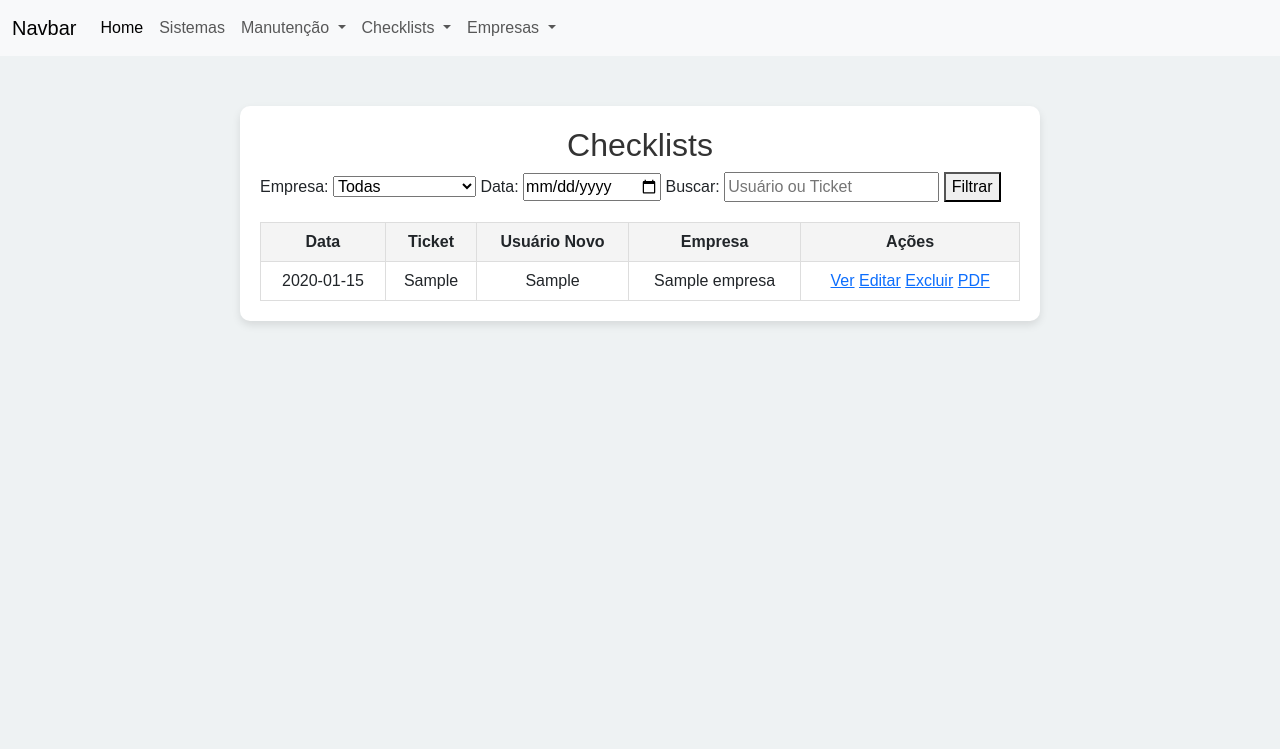
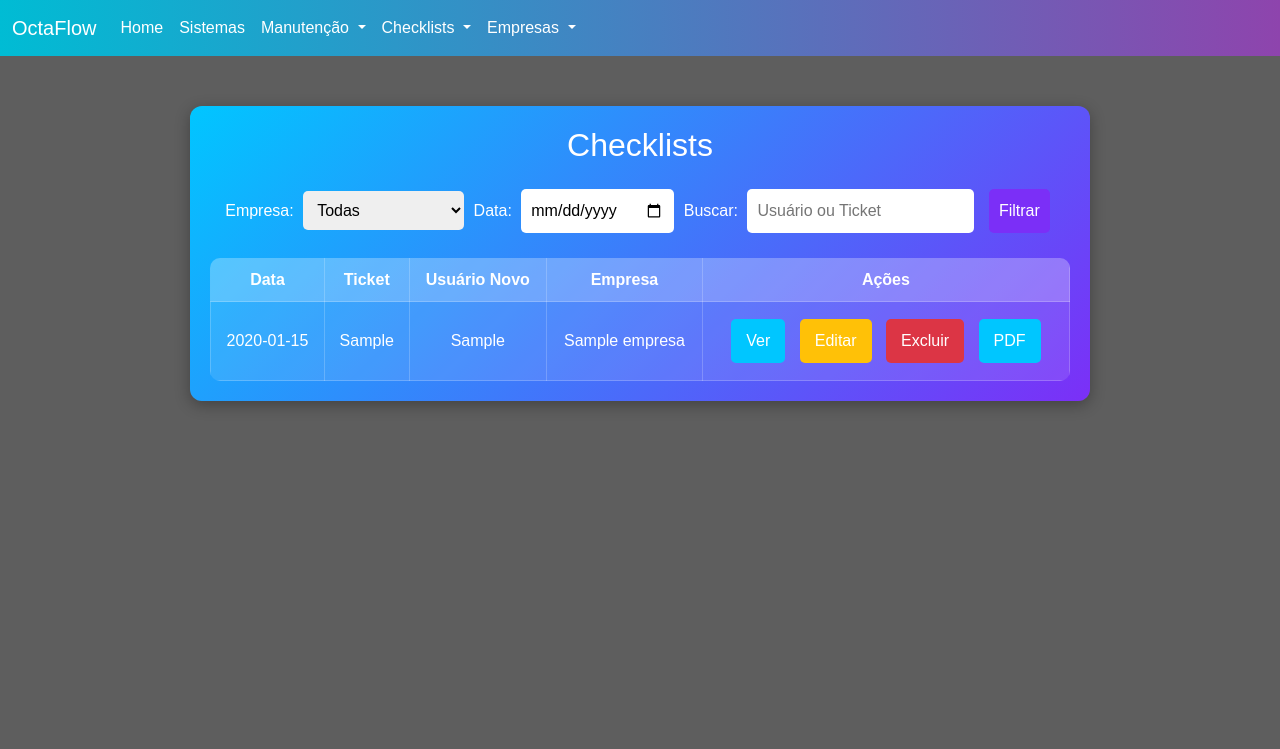
Before and after one commit to Marcos-VMF/OctaFlow, a PHP site: page / in a window 1280 px wide. Shown: the top 749 px of the page. Run offline with PHP 8.4, Linux system fonts and the light colour scheme; tables that the repository leaves empty hold one stand-in row (values such as "Sample post").

Commit message:
Pequenos ajustes

```diff
--- a/index.php
+++ b/index.php
@@ -26,63 +26,72 @@ $result = $conn->query($query);
 $empresas = $conn->query("SELECT * FROM empresas ORDER BY nome ASC");
 ?>
 
-<!doctype html>
 <html lang="en">
   <head>
     <meta charset="utf-8">
     <meta name="viewport" content="width=device-width, initial-scale=1">
     <title>OctaFlow</title>
-    <style>body {
-            font-family: Arial, sans-serif;
-            background-color: #eef2f3;
+    <style>
+        body {
+            font-family: 'Arial', sans-serif;
+            background-color:rgb(94, 94, 94);
             margin: 0;
             padding: 0;
+            color: #fff;
         }
         .container {
-            max-width: 800px;
+            max-width: 900px;
             margin: 50px auto;
             padding: 20px;
-            background: #fff;
-            border-radius: 10px;
-            box-shadow: 0 4px 8px rgba(0, 0, 0, 0.1);
+            background: linear-gradient(135deg, #00c6ff, #7b2ff7);
+            border-radius: 12px;
+            box-shadow: 0 4px 15px rgba(0, 0, 0, 0.3);
+            text-align: center;
         }
         h2 {
-            text-align: center;
-            color: #333;
+            color: #fff;
+            margin-bottom: 20px;
         }
         table {
             width: 100%;
             border-collapse: collapse;
             margin-top: 20px;
+            background: rgba(255, 255, 255, 0.1);
+            border-radius: 10px;
+            overflow: hidden;
         }
         th, td {
-            padding: 10px;
-            border: 1px solid #ddd;
+            padding: 12px;
+            border: 1px solid rgba(255, 255, 255, 0.2);
             text-align: center;
         }
         th {
-            background-color: #f4f4f4;
+            background-color: rgba(255, 255, 255, 0.2);
         }
         .btn {
-            padding: 8px 12px;
-            margin: 2px;
-            text-decoration: none;
+            padding: 10px 15px;
+            margin: 5px;
             border-radius: 5px;
+            border: none;
+            color: #fff;
             cursor: pointer;
+        }
+        .btn-view { background-color: #00c6ff; }
+        .btn-edit { background-color: #ffc107; }
+        .btn-delete { background-color: #dc3545; }
+        .btn:hover { opacity: 0.8; }
+        input, select, button {
+            padding: 10px;
+            border-radius: 5px;
             border: none;
+            margin: 5px;
         }
-        .btn-view {
-            background-color: #17a2b8;
-            color: #fff;
+        button {
+            background: #7b2ff7;
+            color: white;
+            cursor: pointer;
         }
-        .btn-edit {
-            background-color: #ffc107;
-            color: #fff;
-        }
-        .btn-delete {
-            background-color: #dc3545;
-            color: #fff;
-        }</style>
+    </style>
   </head>
   <body>
     <div class="container">
@@ -92,7 +101,9 @@ $empresas = $conn->query("SELECT * FROM empresas ORDER BY nome ASC");
             <select name="empresa_id">
                 <option value="">Todas</option>
                 <?php while ($empresa = $empresas->fetch_assoc()) { ?>
-                <option value="<?= $empresa['id'] ?>" <?= ($empresa_id == $empresa['id']) ? 'selected' : '' ?>><?= htmlspecialchars($empresa['nome']) ?></option>
+                    <option value="<?= $empresa['id'] ?>" <?= ($empresa_id == $empresa['id']) ? 'selected' : '' ?>>
+                        <?= htmlspecialchars($empresa['nome']) ?>
+                    </option>
                 <?php } ?>
             </select>
             <label>Data:</label>
@@ -101,6 +112,8 @@ $empresas = $conn->query("SELECT * FROM empresas ORDER BY nome ASC");
             <input type="text" name="busca" placeholder="Usuário ou Ticket" value="<?= htmlspecialchars($busca) ?>">
             <button type="submit">Filtrar</button>
         </form>
+
+
 
         <table>
             <tr>
@@ -116,28 +129,16 @@ $empresas = $conn->query("SELECT * FROM empresas ORDER BY nome ASC");
                     <td><?= htmlspecialchars($row['ticket']) ?></td>
                     <td><?= htmlspecialchars($row['usuario_novo']) ?></td>
                     <td><?= htmlspecialchars($row['empresa_nome']) ?></td>
-                <td class="actions">
-                    <a href="#" class="ver-checklist" data-id="<?= $row['id'] ?>">Ver</a>
-                    <a href="php/checklists/editar_checklist.php?id=<?= $row['id'] ?>">Editar</a>
-                    <a href="php/checklists/excluir_checklist.php?id=<?= $row['id'] ?>" onclick="return confirm('Tem certeza?')">Excluir</a>
-                    <a href="php/checklists/exportar_pdf.php?id=<?= $row['id'] ?>">PDF</a>
+                    <td>
+                        <a href="#" class="btn btn-view">Ver</a>
+                        <a href="php/checklists/editar_checklist.php?id=<?= $row['id'] ?>" class="btn btn-edit">Editar</a>
+                        <a href="php/checklists/excluir_checklist.php?id=<?= $row['id'] ?>" class="btn btn-delete" onclick="return confirm('Tem certeza?')">Excluir</a>
+                        <a href="php/checklists/exportar_pdf.php?id=<?= $row['id'] ?>" class="btn btn-view">PDF</a>
                     </td>
                 </tr>
             <?php } ?>
         </table>
     </div>
-
-<!-- Modal -->
-<div id="modal" class="modal">
-    <div class="modal-content">
-        <span class="close-modal">&times;</span>
-        <h3>Detalhes do Checklist</h3>
-        <div id="modal-body">
-            <p>Carregando...</p>
-        </div>
-    </div>
-</div>
-
 <script>
     document.addEventListener("DOMContentLoaded", function() {
         // Função para abrir o modal e carregar os detalhes do checklist
--- a/navbar.php
+++ b/navbar.php
@@ -2,22 +2,22 @@
 
 <script src="https://cdn.jsdelivr.net/npm/bootstrap@5.3.3/dist/js/bootstrap.bundle.min.js" integrity="sha384-YvpcrYf0tY3lHB60NNkmXc5s9fDVZLESaAA55NDzOxhy9GkcIdslK1eN7N6jIeHz" crossorigin="anonymous"></script>
 
-<nav class="navbar navbar-expand-lg bg-body-tertiary">
+<nav class="navbar navbar-expand-lg" style="background: linear-gradient(90deg, #00bcd4, #8e44ad);">
       <div class="container-fluid">
-        <a class="navbar-brand" href="#">Navbar</a>
+        <a class="navbar-brand text-white" href="#">OctaFlow</a>
         <button class="navbar-toggler" type="button" data-bs-toggle="collapse" data-bs-target="#navbarNavDropdown" aria-controls="navbarNavDropdown" aria-expanded="false" aria-label="Toggle navigation">
           <span class="navbar-toggler-icon"></span>
         </button>
         <div class="collapse navbar-collapse" id="navbarNavDropdown">
           <ul class="navbar-nav">
           <li class="nav-item">
-            <a class="nav-link active" aria-current="page" href="/OctaFlow/index.php">Home</a>
+            <a class="nav-link text-white" aria-current="page" href="/OctaFlow/index.php">Home</a>
             </li>
             <li class="nav-item">
-            <a class="nav-link" href="/OctaFlow/php/sistemas/listar_sistemas.php">Sistemas</a>
+            <a class="nav-link text-white" href="/OctaFlow/php/sistemas/listar_sistemas.php">Sistemas</a>
             </li>
             <li class="nav-item dropdown">
-            <a class="nav-link dropdown-toggle" href="#" role="button" data-bs-toggle="dropdown" aria-expanded="false">
+            <a class="nav-link dropdown-toggle text-white" href="#" role="button" data-bs-toggle="dropdown" aria-expanded="false">
                 Manutenção
             </a>
             <ul class="dropdown-menu">
@@ -26,7 +26,7 @@
             </ul>
             </li>
             <li class="nav-item dropdown">
-            <a class="nav-link dropdown-toggle" href="#" role="button" data-bs-toggle="dropdown" aria-expanded="false">
+            <a class="nav-link dropdown-toggle text-white" href="#" role="button" data-bs-toggle="dropdown" aria-expanded="false">
                 Checklists
             </a>
             <ul class="dropdown-menu">
@@ -35,7 +35,7 @@
             </ul>
             </li>
             <li class="nav-item dropdown">
-            <a class="nav-link dropdown-toggle" href="#" role="button" data-bs-toggle="dropdown" aria-expanded="false">
+            <a class="nav-link dropdown-toggle text-white" href="#" role="button" data-bs-toggle="dropdown" aria-expanded="false">
                 Empresas
             </a>
             <ul class="dropdown-menu">
@@ -43,7 +43,6 @@
                 <li><a class="dropdown-item" href="/OctaFlow/php/empresas/formulario_empresa.php">Cadastrar Empresa</a></li>
             </ul>
             </li>
-
           </ul>
         </div>
       </div>
```
Also changed, not shown: php/empresas/editar_empresa.php (+43 -69 lines), php/empresas/formulario_empresa.php (+40 -62 lines), php/empresas/listar_empresas.php (+10 -7 lines). Lines whose indentation alone changed are shown as unchanged.
